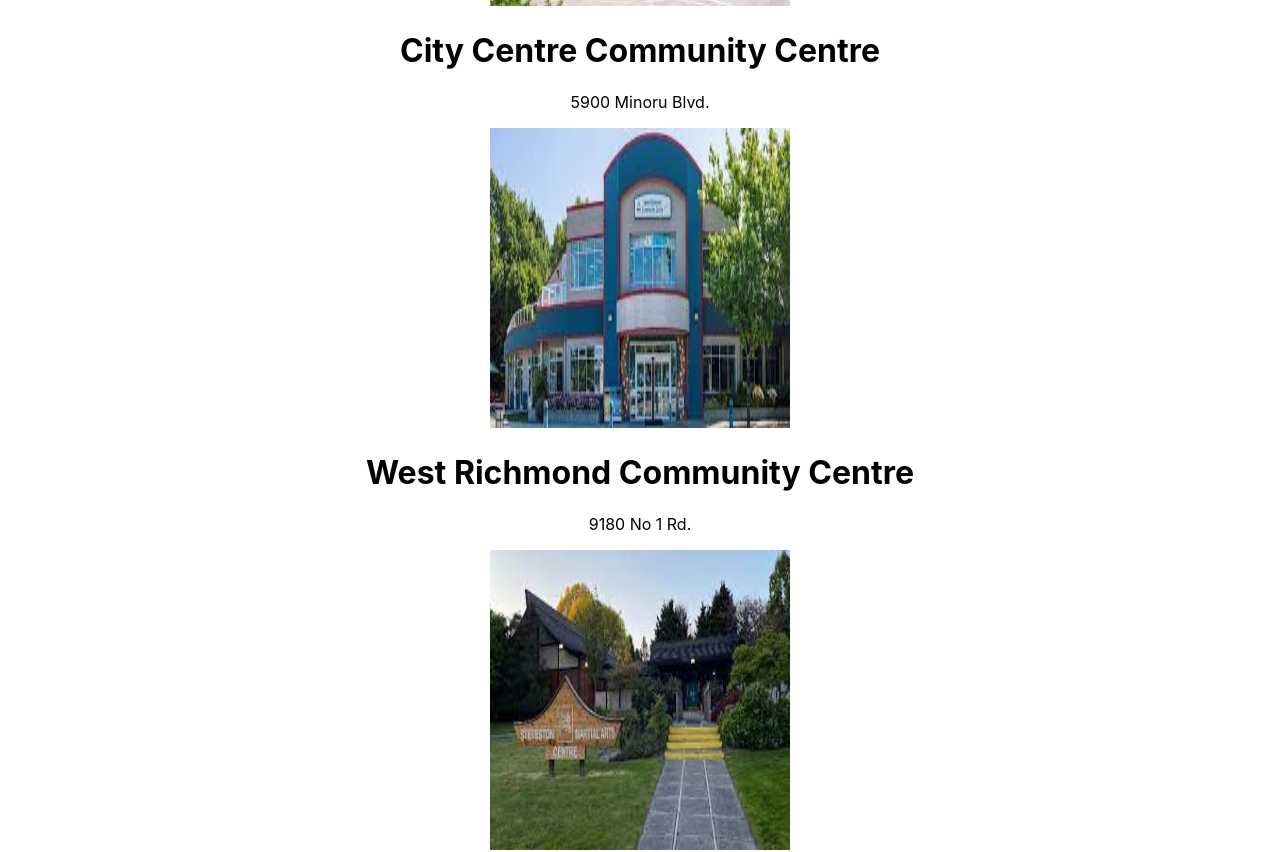
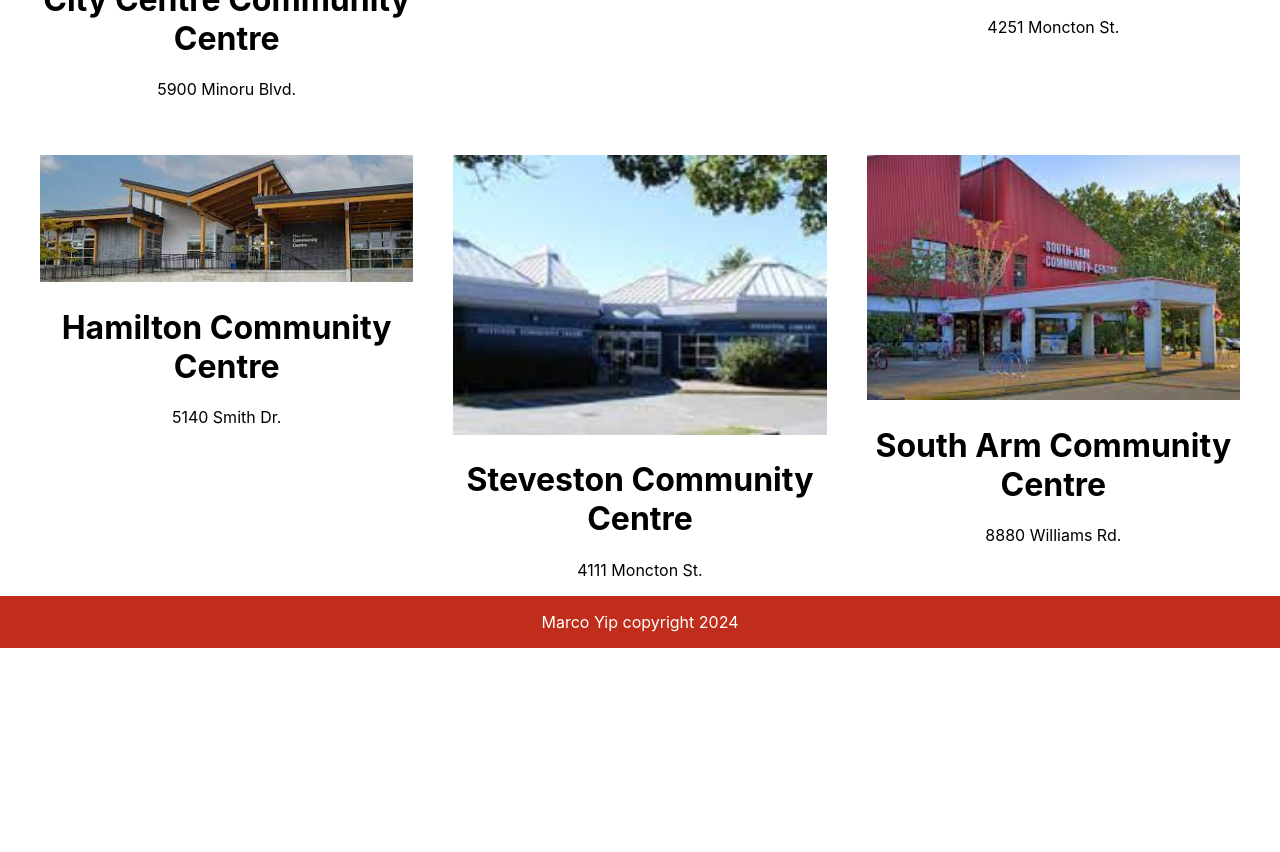
Before and after one commit to merkoyep/parksandrecspaces, a React (Create React App) app: page / in a window 1280 px wide. Shown: the part 440-1292 px from the top of the page. After the commit the page ends 1088 px from the top, so only its background shows below. Built offline with nearby package versions, Linux system fonts and the light colour scheme.

Commit message:
dynamic content and footer

```diff
--- a/src/App.js
+++ b/src/App.js
@@ -2,12 +2,14 @@ import logo from './logo.svg';
 import './App.css';
 import Title from './components/Title';
 import ParksRecsList from './components/ParksRecsList';
+import Footer from './components/Footer';
 
 function App() {
   return (
     <div className='App'>
       <Title />
       <ParksRecsList />
+      <Footer />
     </div>
   );
 }
--- /dev/null
+++ b/src/components/Footer.jsx
@@ -0,0 +1,8 @@
+import React from 'react';
+import './styles/Footer.css';
+
+const Footer = () => {
+  return <div className='Footer'>Marco Yip copyright 2024</div>;
+};
+
+export default Footer;
--- a/src/components/ParksRecsList.jsx
+++ b/src/components/ParksRecsList.jsx
@@ -1,9 +1,10 @@
 import React from 'react';
 import ParksRecsSpace from './ParksRecsSpace';
+import './styles/ParksRecsList.css';
 
 const ParksRecsList = () => {
   return (
-    <div>
+    <div className='ParksRecsList'>
       <ParksRecsSpace
         name='City Centre Community Centre'
         address='5900 Minoru Blvd.'
--- a/src/components/ParksRecsSpace.jsx
+++ b/src/components/ParksRecsSpace.jsx
@@ -1,9 +1,9 @@
 import React from 'react';
-
+import './styles/ParksRecsSpace.css';
 const ParksRecsSpace = (props) => {
   const { name, image, address } = props;
   return (
-    <div>
+    <div className='ParksRecsSpace'>
       <img
         src={`${process.env.PUBLIC_URL}/assetphotos/${image}`}
         width='300'
--- /dev/null
+++ b/src/components/styles/Footer.css
@@ -0,0 +1,11 @@
+.Footer {
+  box-sizing: border-box;
+  width: 100%;
+  display: flex;
+  justify-content: center;
+  align-items: baseline;
+  padding: 1em;
+  margin-bottom: 0;
+  background-color: rgb(192, 45, 26);
+  color: #fff;
+}
--- /dev/null
+++ b/src/components/styles/ParksRecsList.css
@@ -0,0 +1,7 @@
+.ParksRecsList {
+  width: calc(100% - 80px);
+  margin: auto;
+  display: grid;
+  grid-template-columns: 1fr 1fr 1fr;
+  grid-gap: 40px;
+}
--- /dev/null
+++ b/src/components/styles/ParksRecsSpace.css
@@ -0,0 +1,9 @@
+.ParksRecsSpace {
+  width: 100%;
+  text-align: center;
+}
+
+.ParksRecsSpace > img {
+  width: 100%;
+  height: auto;
+}
```
